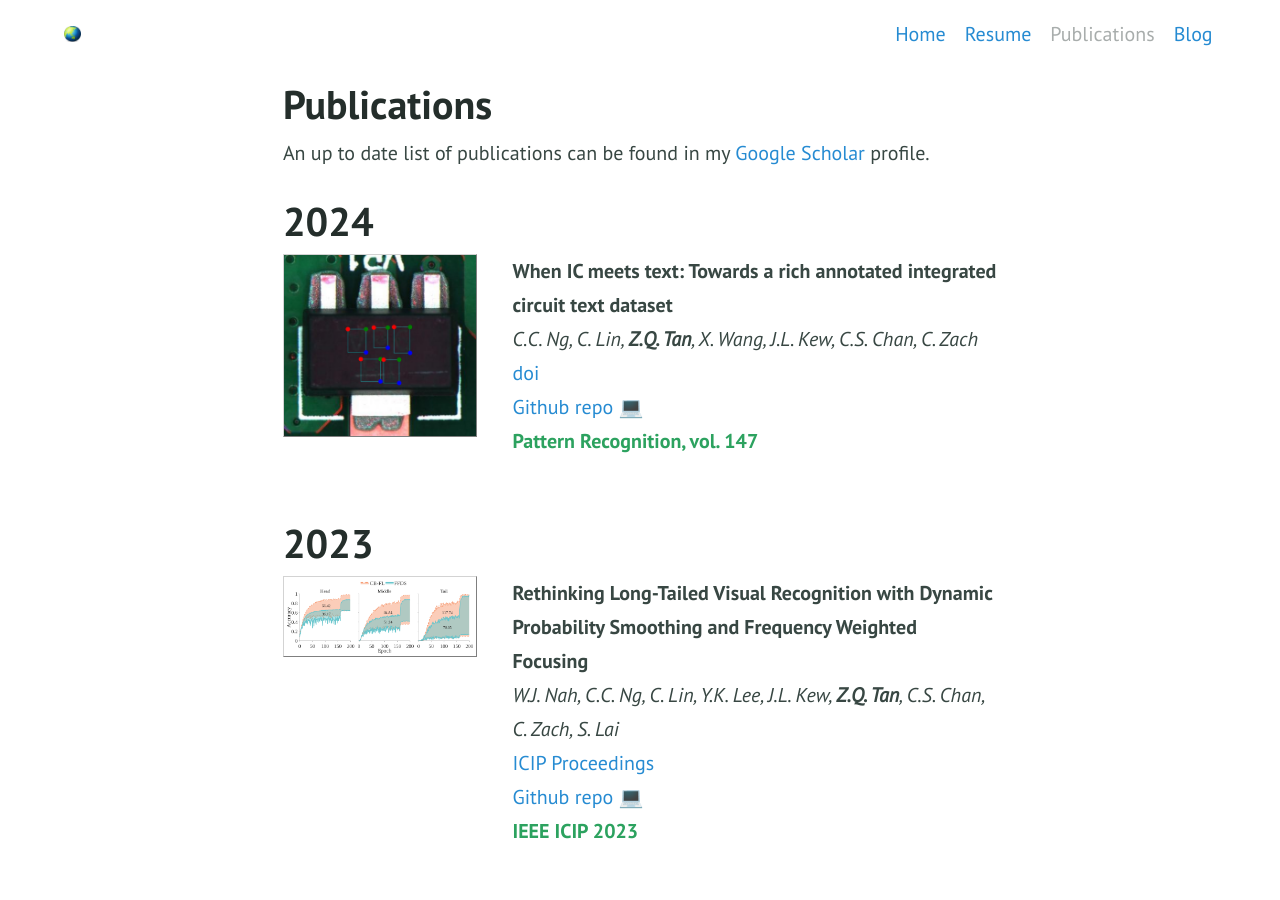
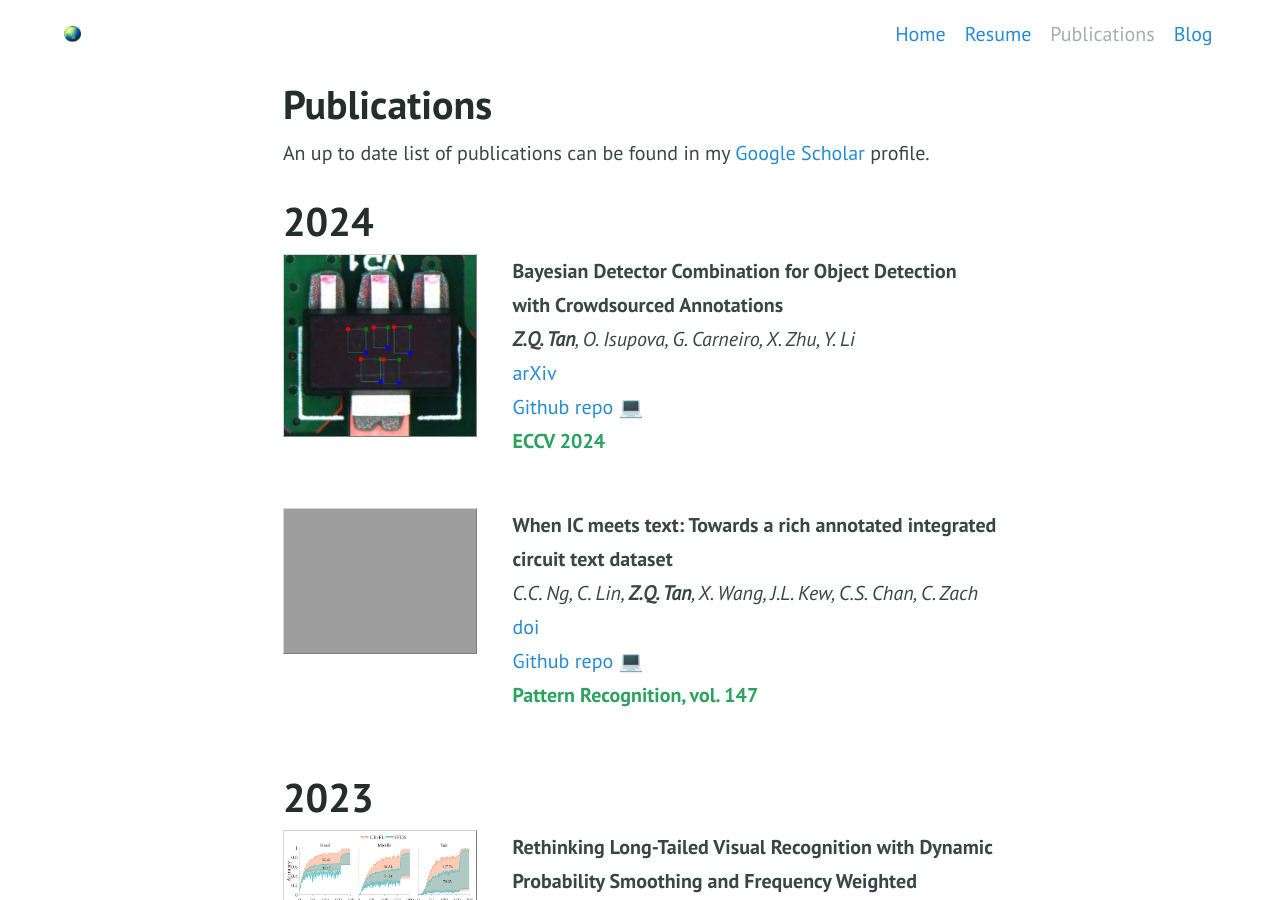
Before and after one commit to zhiqin1998/zhiqin1998.github.io, a Jekyll site: the page built from publications.md, in a window 1280 px wide and 900 px high. Built offline with Jekyll 4.4.1, drawn with Linux system fonts in a browser that asks for light colours.

Commit message:
Update publications.md

```diff
--- a/publications.md
+++ b/publications.md
@@ -7,11 +7,34 @@ An up to date list of publications can be found in my [Google Scholar](https://s
 
 
 # 2024
+<div style="display:flex;">
+
+  <div style="flex:1; padding-right:5%">
+    <img src="{{ site.url }}/imgs/paper-icons/2024-ictext.png" style="align:left; border: 1px solid #d3d3d3; border-style: outset;">
+  </div>
+
+  <div style="flex:2.5;">
+    <b style="font-size: 100%;">Bayesian Detector Combination for Object Detection with Crowdsourced Annotations</b><br>
+
+    <i><b>Z.Q. Tan</b>, O. Isupova, G. Carneiro, X. Zhu, Y. Li</i><br>
+
+    <a href="https://arxiv.org/abs/2407.07958" target="_blank">
+      arXiv
+    </a><br>
+    <a href="https://github.com/zhiqin1998/bdc" target="_blank">
+      Github repo 💻
+    </a><br>
+
+    <b style="color:#2ca25f">ECCV 2024</b>
+  </div>
+</div>
+
+&nbsp;
 
 <div style="display:flex;">
 
   <div style="flex:1; padding-right:5%">
-    <img src="{{ site.url }}/imgs/paper-icons/2024-ictext.png" style="align:left; border: 1px solid #d3d3d3; border-style: outset;">
+    <img src="{{ site.url }}/imgs/paper-icons/2024-bdc.png" style="align:left; border: 1px solid #d3d3d3; border-style: outset;">
   </div>
 
   <div style="flex:2.5;">
```
